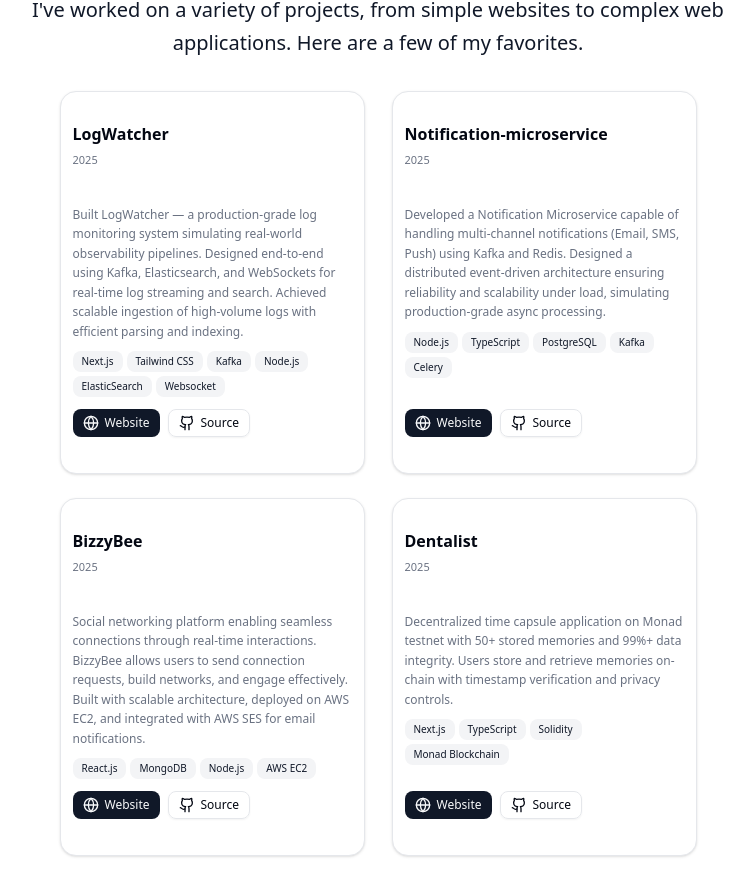
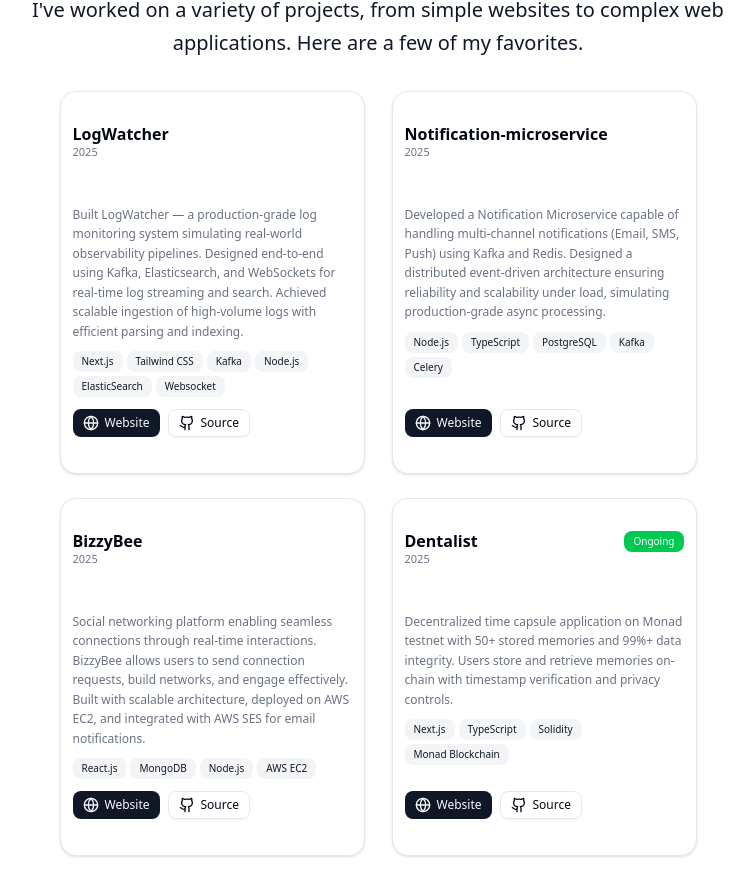
Before and after one commit to prathmeshladkat/prathmeshladkatTech, a Next.js app: page / in a window 1280 px wide. Shown: the part 916-1812 px from the top of the page, without its empty margins (262-1016 px from the left). Built offline with nearby package versions, Linux system fonts and the light colour scheme.

Commit message:
status-Badge

```diff
--- a/src/components/project.tsx
+++ b/src/components/project.tsx
@@ -11,6 +11,7 @@ type ProjectType = {
   techStack: string[];
   websiteUrl?: string;
   sourceUrl?: string;
+  status?: "ongoing" | "completed";
 };
 
 // Define props type for ProjectCard
@@ -23,12 +24,24 @@ const ProjectCard = ({ project }: ProjectCardProps) => {
     <Card className="w-[305px] min-h-[260px] flex flex-col border rounded-2xl overflow-hidden bg-background">
       {/* HEADER */}
       <CardHeader className="py-2 px-3">
+        <div className="flex items-start justify-between gap-2">
+          <div className="flex-1">
             <CardTitle className="text-base font-semibold text-left leading-tight mb-0">
               {project.name}
             </CardTitle>
             <p className="text-[11px] text-muted-foreground text-left mt-0">
               {project.year}
             </p>
+          </div>
+          {project.status === "ongoing" && (
+            <Badge
+              variant="default"
+              className="text-[10px] font-medium px-2 py-0.5 bg-green-500 hover:bg-green-600 text-white shrink-0"
+            >
+              Ongoing
+            </Badge>
+          )}
+        </div>
       </CardHeader>
 
       {/* CONTENT */}
@@ -109,6 +122,7 @@ const Project = () => {
       ],
       websiteUrl: "https://github.com/prathmeshladkat/LogWatcher",
       sourceUrl: "https://github.com/prathmeshladkat/LogWatcher",
+      status: "completed",
     },
     {
       name: "Notification-microservice",
@@ -119,6 +133,7 @@ const Project = () => {
       websiteUrl:
         "https://github.com/prathmeshladkat/notification-microservice",
       sourceUrl: "https://github.com/prathmeshladkat/notification-microservice",
+      status: "completed",
     },
     {
       name: "BizzyBee",
@@ -128,6 +143,7 @@ const Project = () => {
       techStack: ["React.js", "MongoDB", "Node.js", "AWS EC2"],
       websiteUrl: "https://bizzybee.co.in/",
       sourceUrl: "https://github.com/prathmeshladkat/BizzyBee-Backend",
+      status: "completed",
     },
     {
       name: "Dentalist",
@@ -137,6 +153,7 @@ const Project = () => {
       techStack: ["Next.js", "TypeScript", "Solidity", "Monad Blockchain"],
       websiteUrl: "#",
       sourceUrl: "#",
+      status: "ongoing",
     },
   ];
 
```
Lines whose indentation alone changed are shown as unchanged.
